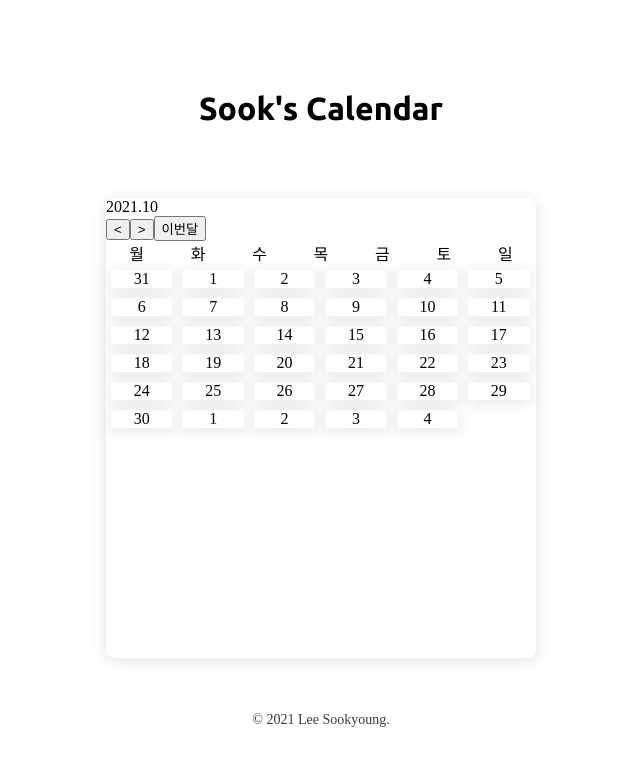
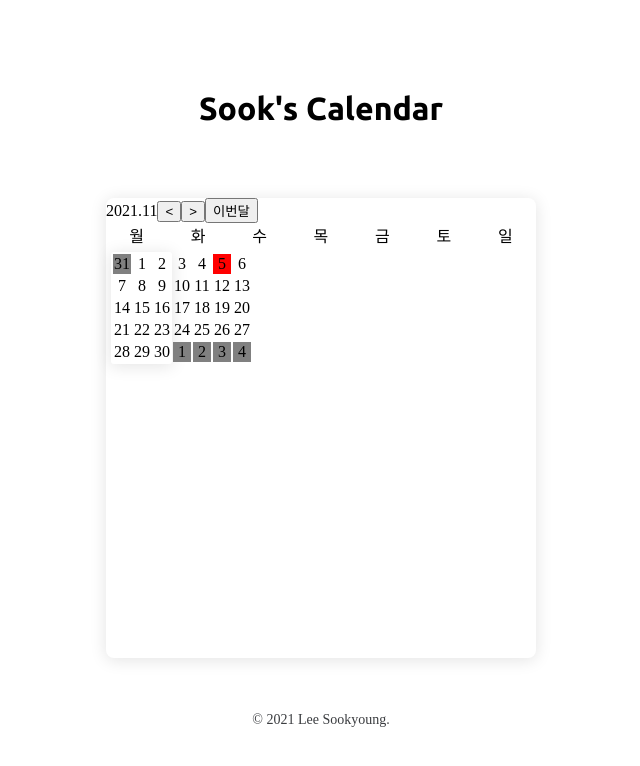
Before and after one commit to 22sook00/paywork-calendar, a React (Create React App) app: page / in a window 1280 px wide. Shown: the top 766 px of the page, without its empty margins (319-959 px from the left). Built offline with nearby package versions, Linux system fonts and the light colour scheme; a web font is replaced by a local one.

Commit message:
prev,next 클릭이벤트 구현

```diff
--- a/package.json
+++ b/package.json
@@ -6,6 +6,7 @@
     "@testing-library/jest-dom": "^5.15.0",
     "@testing-library/react": "^11.2.7",
     "@testing-library/user-event": "^12.8.3",
+    "moment": "^2.29.1",
     "react": "^17.0.2",
     "react-dom": "^17.0.2",
     "react-scripts": "4.0.3",
--- a/src/components/Calendar/CalendarBody.js
+++ b/src/components/Calendar/CalendarBody.js
@@ -2,9 +2,10 @@ import React,{useState} from 'react'
 import {dayArr} from '../../Assets/datas';
 import {
   CalendarBodyWrapper,
-  Days,EachDay,Dates,EachDate} from './styledCalendar'
+  Days,EachDay,DatesTable,DatesBody} from './styledCalendar'
 
-function CalendarBody({dates}) {
+function CalendarBody({calendarArr}) {
+  console.log('calendarArr:',calendarArr())
 
   const [day,setDay] = useState(dayArr);
 
@@ -20,16 +21,12 @@ function CalendarBody({dates}) {
       })}
       </Days>
 
-      <Dates>
-      {dates.map((el,idx)=>{
-        return (
-          <EachDate
-          className = 'datas'
-          key = {idx}>{el}
-          </EachDate>
-        )
-      })}
-      </Dates>
+      <DatesTable>
+        <DatesBody>
+          {calendarArr()}
+        </DatesBody>
+      </DatesTable>
+
     </CalendarBodyWrapper>
   )
 }
--- a/src/components/Calendar/CalendarContainer.js
+++ b/src/components/Calendar/CalendarContainer.js
@@ -1,4 +1,5 @@
-import React from 'react'
+import React,{useState} from 'react'
+import moment from 'moment';
 import CalendarHeader from './CalendarHeader';
 import CalendarBody from './CalendarBody';
 import {Wrapper,
@@ -6,61 +7,79 @@ import {Wrapper,
 
 function CalendarContainer() {
 
-  const date = new Date();
-  const viewYear = date.getFullYear();
-  const viewMonth = date.getMonth();
+  const [getMoment, setMoment]= useState(moment());
+  const today = getMoment;
+  //1년은 52주, but moment 에서는 내년의 첫주인 1로 표시하므로 마지막주가1 이라면 53이됨.
+  //윤년은 알아서 처리해줌.
+  const firstWeek = today.clone().startOf('month').week();
+  const lastWeek = today.clone().endOf('month').week() === 1
+  ? 53
+  : today.clone().endOf('month').week();
 
-  //이전달과 이번달의 마지막 일의 한국표준시까지 일단 구한다.
-  const prevLast = new Date(viewYear,viewMonth,0);
-  const thisLast = new Date(viewYear,viewMonth+1,0);
+  // console.log('fistlas::',firstWeek,lastWeek);
 
-  //구한 이전달과 이번달 각각의 마지막 일,요일의 인덱스 구한다.
-  const PLDate = prevLast.getDate();
-  const PLDay = prevLast.getDay();
-  //0:일,1월,2화~~,3,4,5,6:토
-  // console.log('PLDate::',PLDate,'PLDay::',PLDay)
-  const TLDate = thisLast.getDate();
-  const TLDay = thisLast.getDay();
-  // console.log('TLDate::',TLDate,'TLDay::',TLDay)
 
-  //각 달에 찍힌 숫자형 date 를 배열로 바꾼다.
-  //0:undefined -> 배열의 키만 담고 0제외해야하니까 +1, 맨마지막값 slice하기.
-  const prevDates = [];
-  const thisDates = [...Array(TLDate + 1).keys()].slice(1);
-  const nextDates = [];
-
-  //토요일(6) 이 아니면 하나씩 추가하면서 돌고
-  if(PLDay !== 6){
-    for(let i = 0; i<PLDay+1; i++){
-      prevDates.unshift(PLDate - i);
-      // console.log('preddvDates:::',PLDate,i)
-    }
+  const movePrevMonthHandler = () => {
+    setMoment(getMoment.clone().subtract(1,'month'))
+    // console.log('prevmomenth:::',getMoment)
   }
-  //다음달 보여주려면 오늘날짜가 끝나는지점까지 i 가 돌고 그 i만큼 배열에 담아준다.
-  for(let i = 1; i<7-TLDay; i++){
-    nextDates.push(i);
+  const moveNextMonthHandler = () => {
+    setMoment(getMoment.clone().add(1,'month'))
+    // console.log('nextttt',getMoment)
   }
 
-  const dates = prevDates.concat(thisDates,nextDates);
-  console.log('dates::',dates);
-  // 뿌려서 보여준다.
+  //캘린더 배열로 뿌려주기.
+  const calendarArr=()=>{
 
-  dates.forEach((date,i)=>{
-    // console.log('date:::',date)
-    dates[i] = date
-  })
+    let result = [];
+    let week = firstWeek;
+    // 7일 기준 반복문 출력. 0부터 6까지 idx 로 표현.
+    // moment는 현재날짜로 초기화 되어있긴 하지만 53주째를 내년으로 출력해서 원하는값 나오지않을수 있음.
+    // 명시적으로 년도를 지정해준다.
 
+    for ( week; week <= lastWeek; week++) {
+      result = result.concat(
+        <tr key={week}>
+        {Array(7).fill(0).map((_data, index) => {
+          let days = today.clone().startOf('year').week(week).startOf('week').add(index, 'day');
+          if(moment().format('YYYYMMDD') === days.format('YYYYMMDD')){
+            return (
+              <td key={index} style={{backgroundColor:'red'}} >
+                <span>{days.format('D')}</span>
+              </td>
+            )
+          }else if(days.format('MM') !== today.format('MM')){
+            return (
+              <td key={index} style={{backgroundColor:'gray'}} >
+              <span>{days.format('D')}</span>
+            </td>
+            )
+          }else{
+            return(
+              <td key={index}  >
+                <span>{days.format('D')}</span>
+              </td>
+          );
+          }
+          })
+        }
+      </tr>
+        );
 
+    }
+    return result;
+  }
 
   return (
     <>
       <Wrapper className = 'calendar'>
         <CalendarHeader
-        viewYear = {viewYear}
-        viewMonth = {viewMonth}
+        today = {today}
+        movePrevMonthHandler = {movePrevMonthHandler}
+        moveNextMonthHandler = {moveNextMonthHandler}
         />
         <CalendarBody
-        dates = {dates}
+        calendarArr = {calendarArr}
         />
       </Wrapper>
     </>
--- a/src/components/Calendar/CalendarHeader.js
+++ b/src/components/Calendar/CalendarHeader.js
@@ -3,15 +3,23 @@ import {CalendarHeaderWrapper,YearMonth,
   CalendarNav,CalendarBtn,
 } from './styledCalendar'
 
-function CalendarHeader({viewYear,viewMonth}) {
-
+function CalendarHeader({today,
+  movePrevMonthHandler,moveNextMonthHandler}) {
+  // console.log('today::',today)
   return (
     <CalendarHeaderWrapper>
-      <YearMonth>{viewYear}.{viewMonth}</YearMonth>
       <CalendarNav>
-        <CalendarBtn className = 'go-prev'>&lt;</CalendarBtn>
-        <CalendarBtn className = 'go-next'>&gt;</CalendarBtn>
-        <CalendarBtn>이번달</CalendarBtn>
+        <span>{today.format('YYYY.MM')}</span>
+        <CalendarBtn
+        className = 'go-prev'
+        onClick = {movePrevMonthHandler}
+        >&lt;</CalendarBtn>
+        <CalendarBtn
+        className = 'go-next'
+        onClick = {moveNextMonthHandler}
+        >&gt;</CalendarBtn>
+        <CalendarBtn
+        >이번달</CalendarBtn>
       </CalendarNav>
     </CalendarHeaderWrapper>
   )
--- a/src/components/Calendar/styledCalendar.js
+++ b/src/components/Calendar/styledCalendar.js
@@ -30,11 +30,11 @@ export const EachDay = styled.div`
 width: calc(100% / 7);
 text-align : center;
 `
-export const Dates = styled.div`
+export const DatesTable = styled.table`
 display: flex;
 flex-flow: row wrap;
 `
-export const EachDate = styled.div`
+export const DatesBody = styled.tbody`
 box-shadow: rgb(0 0 0 / 10%) 0px 2px 16px 1px;
 width : calc(100% / 7);
 margin : 5px;
```
Also changed, not shown: 1 other file (tests, documents, lock files or other folders).
